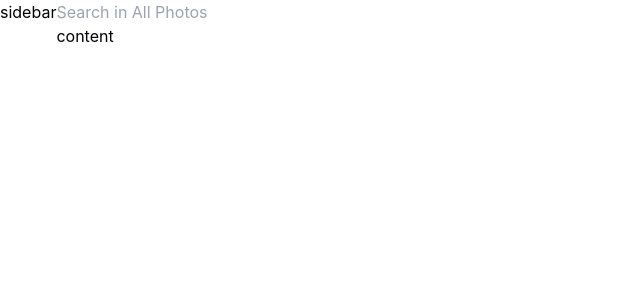
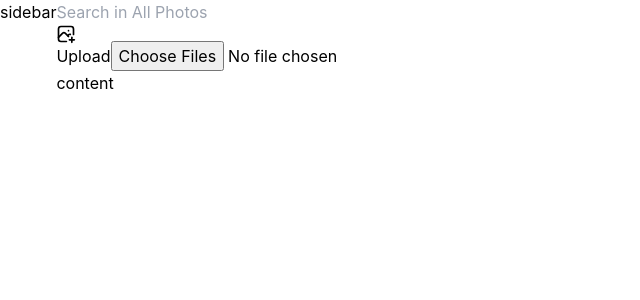
Before and after one commit to JanuDev12/galo-app, a React (Vite) app: page / in a window 1280 px wide. Shown: the top 300 px of the page, without its empty margins (0-640 px from the left). Built offline with nearby package versions, Linux system fonts and the light colour scheme.

Commit message:
added header

```diff
--- a/package.json
+++ b/package.json
@@ -11,6 +11,7 @@
   },
   "dependencies": {
     "@fontsource-variable/onest": "^5.1.0",
+    "@radix-ui/react-slot": "^1.1.0",
     "class-variance-authority": "^0.7.0",
     "clsx": "^2.1.1",
     "lucide-react": "^0.441.0",
--- /dev/null
+++ b/src/components/header/ButtonFileUpload.tsx
@@ -0,0 +1,51 @@
+import { Button } from '../ui/button'
+
+function ButtonFileUpload() {
+  return (
+    <>
+      <Button
+        className="flex gap-2 relative cursor-pointer"
+        size="sm"
+        variant="white"
+      >
+
+        <svg
+          xmlns="http://www.w3.org/2000/svg"
+          width="20"
+          height="20"
+          viewBox="0 0 24 24"
+          fill="none"
+          stroke="currentColor"
+          stroke-width="2"
+          stroke-linecap="round"
+          stroke-linejoin="round"
+          className="icon icon-tabler icons-tabler-outline icon-tabler-photo-plus pointer-events-none"
+        >
+          <path stroke="none" d="M0 0h24v24H0z" fill="none" />
+          <path d="M15 8h.01" />
+          <path d="M12.5 21h-6.5a3 3 0 0 1 -3 -3v-12a3 3 0 0 1 3 -3h12a3 3 0 0 1 3 3v6.5" />
+          <path d="M3 16l5 -5c.928 -.893 2.072 -.893 3 0l4 4" />
+          <path d="M14 14l1 -1c.67 -.644 1.45 -.824 2.182 -.54" />
+          <path d="M16 19h6" />
+          <path d="M19 16v6" />
+        </svg>
+
+        <span>Upload</span>
+        <label
+          htmlFor="fileUpload"
+          className="opacity-0 absolute inset-0 cursor-pointer"
+        ></label>
+      </Button>
+      <input
+        id="fileUpload"
+        type="file"
+        multiple
+        accept="image/*"
+        className="opacity-0 absolute -z-50"
+        /* onChange={handleImageUploaded} */
+      ></input>
+    </>
+  );
+}
+
+export default ButtonFileUpload
--- a/src/components/header/Header.tsx
+++ b/src/components/header/Header.tsx
@@ -1,15 +1,18 @@
 import { Input } from "../ui/input";
+import ButtonFileUpload from "./ButtonFileUpload";
 
 function Header() {
   return (
-    <header className="header py-4 px-3 bg-[--color-secondary]">
+    <header className="header py-4 px-3 bg-[--color-secondary] flex items-center justify-between">
       <div>
         <Input
           placeholder="Search in All Photos"
           className="w-72 inline-flex"
         />
       </div>
-      <div></div>
+      <div className=" mr-10">
+        <ButtonFileUpload />
+      </div>
     </header>
   );
 }
--- /dev/null
+++ b/src/components/ui/button.tsx
@@ -0,0 +1,60 @@
+import * as React from "react"
+import { Slot } from "@radix-ui/react-slot"
+import { cva, type VariantProps } from "class-variance-authority"
+
+import { cn } from "@/lib/utils"
+
+const buttonVariants = cva(
+  "inline-flex items-center justify-center whitespace-nowrap rounded-md text-sm font-medium ring-offset-white transition-colors focus-visible:outline-none focus-visible:ring-2 focus-visible:ring-slate-950 focus-visible:ring-offset-2 disabled:pointer-events-none disabled:opacity-50 dark:ring-offset-slate-950 dark:focus-visible:ring-slate-300",
+  {
+    variants: {
+      variant: {
+        default:
+          "bg-slate-900 text-slate-50 hover:bg-slate-900/90 dark:bg-slate-50 dark:text-slate-900 dark:hover:bg-slate-50/90",
+        destructive:
+          "bg-red-500 text-slate-50 hover:bg-red-500/90 dark:bg-red-900 dark:text-slate-50 dark:hover:bg-red-900/90",
+        outline:
+          "border border-slate-200 bg-white hover:bg-slate-100 hover:text-slate-900 dark:border-slate-800 dark:bg-slate-950 dark:hover:bg-slate-800 dark:hover:text-slate-50",
+        secondary:
+          "bg-slate-100 text-slate-900 hover:bg-slate-100/80 dark:bg-slate-800 dark:text-slate-50 dark:hover:bg-slate-800/80",
+        ghost:
+          "hover:bg-slate-100 hover:text-slate-900 dark:hover:bg-slate-800 dark:hover:text-slate-50",
+        link: "text-slate-900 underline-offset-4 hover:underline dark:text-slate-50",
+        white:
+          "text-[--color-secondary] bg-[--color-light-secondary] hover:bg-[--color-light]",
+      },
+      size: {
+        default: "h-10 px-4 py-2",
+        sm: "h-9 rounded-md px-3",
+        lg: "h-11 rounded-md px-8",
+        icon: "h-10 w-10",
+      },
+    },
+    defaultVariants: {
+      variant: "default",
+      size: "default",
+    },
+  }
+);
+
+export interface ButtonProps
+  extends React.ButtonHTMLAttributes<HTMLButtonElement>,
+    VariantProps<typeof buttonVariants> {
+  asChild?: boolean
+}
+
+const Button = React.forwardRef<HTMLButtonElement, ButtonProps>(
+  ({ className, variant, size, asChild = false, ...props }, ref) => {
+    const Comp = asChild ? Slot : "button"
+    return (
+      <Comp
+        className={cn(buttonVariants({ variant, size, className }))}
+        ref={ref}
+        {...props}
+      />
+    )
+  }
+)
+Button.displayName = "Button"
+
+export { Button, buttonVariants }
--- a/src/components/ui/input.tsx
+++ b/src/components/ui/input.tsx
@@ -11,7 +11,7 @@ const Input = React.forwardRef<HTMLInputElement, InputProps>(
       <input
         type={type}
         className={cn(
-          " bg-[--color-gray-secondary] border-[--color-gray] shadow-md  placeholder-[--color-light-tertiary] flex h-10 w-full rounded-lg border px-3 py-2 text-sm  file:border-0 file:bg-transparent file:text-sm file:font-medium file:text-slate-950 focus-visible:outline-none disabled:cursor-not-allowed disabled:opacity-50 dark:border-slate-800 dark:bg-slate-950 dark:ring-offset-slate-950 dark:file:text-slate-50 dark:placeholder:text-slate-400 dark:focus-visible:ring-slate-300",
+          " bg-[--color-gray-secondary] border-[--color-gray] shadow-md text-[--color-light]  placeholder-[--color-light-tertiary] flex h-10 w-full rounded-lg border px-3 py-2 text-sm  file:border-0 file:bg-transparent file:text-sm file:font-medium file:text-slate-950 focus-visible:outline-none disabled:cursor-not-allowed disabled:opacity-50 dark:border-slate-800 dark:bg-slate-950 dark:ring-offset-slate-950 dark:file:text-slate-50 dark:placeholder:text-slate-400 dark:focus-visible:ring-slate-300",
           className
         )}
         ref={ref}
```
Also changed, not shown: 1 other file (tests, documents, lock files or other folders).
